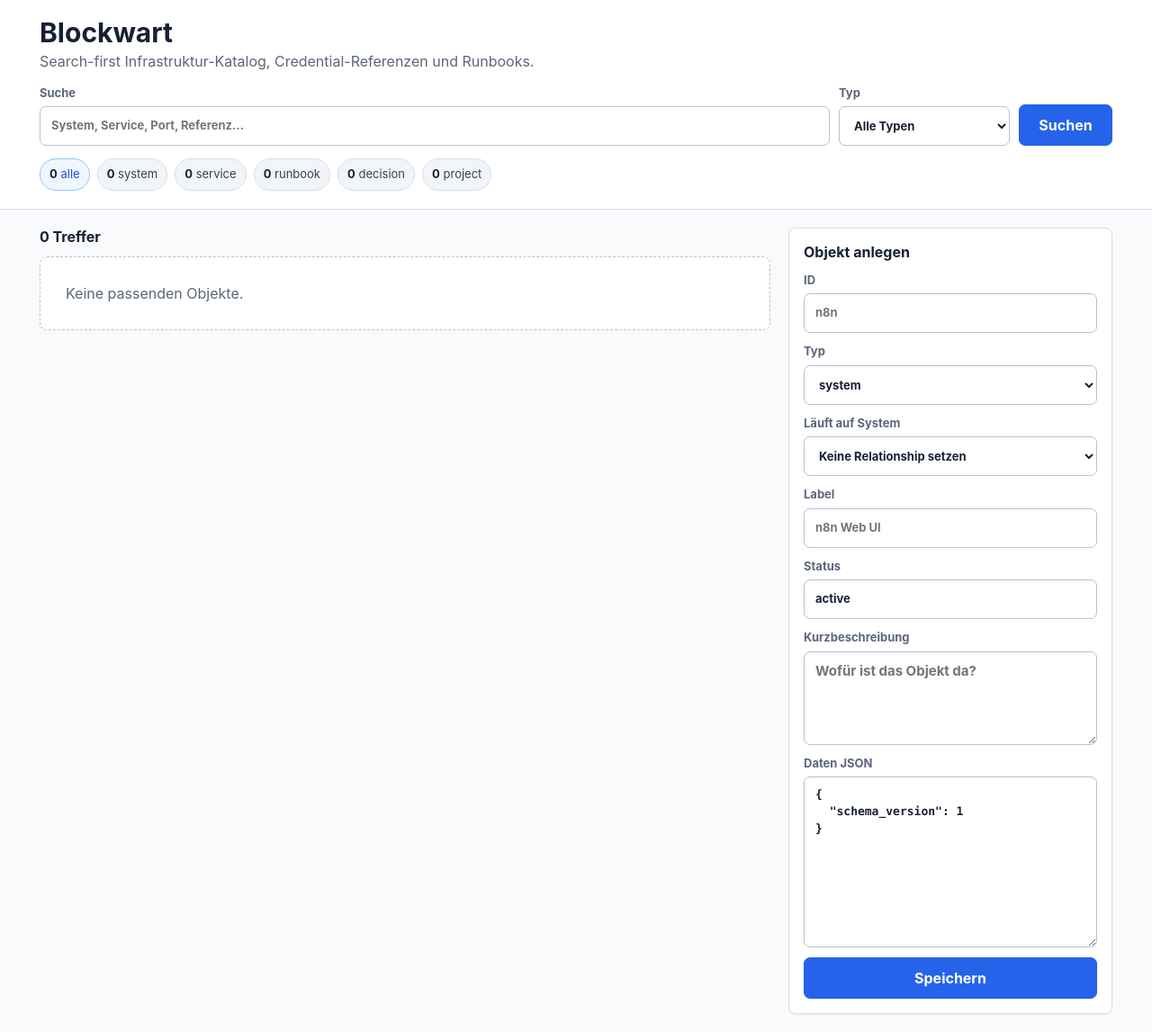
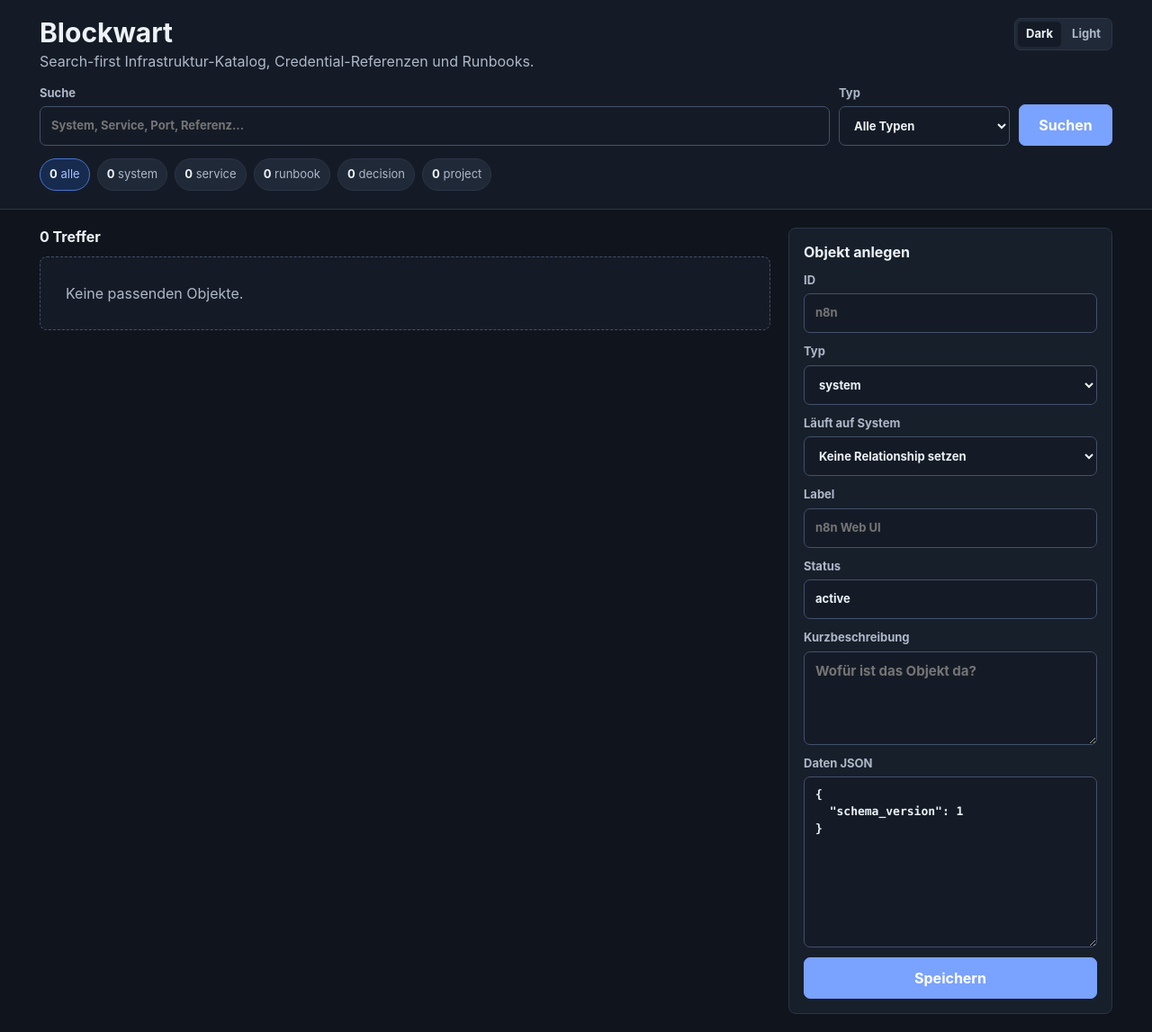
Before and after one commit to reisball/blockwart, a FastAPI app: page / in a window 1280 px wide. Shown: the whole page at 90% size. Run offline with FastAPI, Linux system fonts and the light colour scheme.

Commit message:
TASK-027: add dark mode toggle

```diff
--- a/pyproject.toml
+++ b/pyproject.toml
@@ -36,7 +36,7 @@ blockwart-seed = "blockwart.cli.seed:main"
 where = ["src"]
 
 [tool.setuptools.package-data]
-blockwart = ["ui/templates/*.html", "ui/static/*.css"]
+blockwart = ["ui/templates/*.html", "ui/static/*.css", "ui/static/*.js"]
 
 [tool.pytest.ini_options]
 testpaths = ["tests"]
--- a/src/blockwart/ui/static/app.css
+++ b/src/blockwart/ui/static/app.css
@@ -1,4 +1,32 @@
 :root {
+  color-scheme: dark;
+  --bg: #10141d;
+  --surface: #151b26;
+  --surface-muted: #202938;
+  --surface-raised: #171f2b;
+  --text: #edf2f8;
+  --muted: #aeb8c8;
+  --faint: #8290a3;
+  --border: #2b3546;
+  --border-strong: #42506a;
+  --primary: #7aa2ff;
+  --primary-strong: #a9c2ff;
+  --accent: #5eead4;
+  --danger: #ffb4aa;
+  --danger-bg: #3a1f22;
+  --focus: #fbbf24;
+  --hover-bg: #1c2533;
+  --active-bg: #172b4f;
+  --active-border: #4776d0;
+  --radius: 8px;
+  --shadow: 0 1px 2px rgba(15, 23, 42, 0.06);
+  --mono: ui-monospace, SFMono-Regular, Menlo, Consolas, monospace;
+  font-family: Inter, ui-sans-serif, system-ui, -apple-system, BlinkMacSystemFont, "Segoe UI", sans-serif;
+  background: var(--bg);
+  color: var(--text);
+}
+
+:root[data-theme="light"] {
   color-scheme: light;
   --bg: #f8fafc;
   --surface: #ffffff;
@@ -15,12 +43,10 @@
   --danger: #b42318;
   --danger-bg: #fff1f0;
   --focus: #f59e0b;
-  --radius: 8px;
+  --hover-bg: #fbfdff;
+  --active-bg: #eff6ff;
+  --active-border: #93c5fd;
   --shadow: 0 1px 2px rgba(15, 23, 42, 0.06);
-  --mono: ui-monospace, SFMono-Regular, Menlo, Consolas, monospace;
-  font-family: Inter, ui-sans-serif, system-ui, -apple-system, BlinkMacSystemFont, "Segoe UI", sans-serif;
-  background: var(--bg);
-  color: var(--text);
 }
 
 * {
@@ -81,6 +107,47 @@ a:hover {
   gap: 12px;
   align-items: flex-start;
   justify-content: space-between;
+}
+
+.top-actions {
+  display: flex;
+  flex-wrap: wrap;
+  gap: 10px;
+  align-items: center;
+  justify-content: flex-end;
+}
+
+.theme-toggle {
+  display: inline-flex;
+  gap: 3px;
+  min-height: 34px;
+  padding: 3px;
+  border: 1px solid var(--border);
+  border-radius: 7px;
+  background: var(--surface-muted);
+}
+
+.theme-option {
+  min-width: 0;
+  min-height: 28px;
+  padding: 4px 9px;
+  border: 0;
+  border-radius: 5px;
+  background: transparent;
+  color: var(--muted);
+  font-size: 13px;
+  font-weight: 750;
+}
+
+.theme-option:hover {
+  background: var(--hover-bg);
+  color: var(--text);
+}
+
+.theme-option[aria-pressed="true"] {
+  background: var(--surface);
+  color: var(--text);
+  box-shadow: var(--shadow);
 }
 
 h1,
@@ -199,7 +266,7 @@ button:hover,
 }
 
 .button-muted:hover {
-  background: #e2e8f0;
+  background: var(--hover-bg);
   border-color: var(--border-strong);
   color: var(--text);
 }
@@ -218,7 +285,7 @@ button:hover,
   border: 1px solid var(--border);
   background: var(--surface-muted);
   border-radius: 999px;
-  color: #344054;
+  color: var(--muted);
   font-size: 13px;
 }
 
@@ -228,8 +295,8 @@ button:hover,
 }
 
 .stat[aria-current="page"] {
-  border-color: #93c5fd;
-  background: #eff6ff;
+  border-color: var(--active-border);
+  background: var(--active-bg);
   color: var(--primary-strong);
 }
 
@@ -308,7 +375,7 @@ button:hover,
 
 .object-row:hover {
   border-color: var(--border-strong);
-  background: #fbfdff;
+  background: var(--hover-bg);
 }
 
 .kind,
--- /dev/null
+++ b/src/blockwart/ui/static/theme.js
@@ -0,0 +1,30 @@
+(() => {
+  const root = document.documentElement;
+  const storageKey = "blockwart-theme";
+
+  function normalizeTheme(theme) {
+    return theme === "light" ? "light" : "dark";
+  }
+
+  function applyTheme(theme) {
+    const normalizedTheme = normalizeTheme(theme);
+    if (normalizedTheme === "light") {
+      root.dataset.theme = "light";
+    } else {
+      root.removeAttribute("data-theme");
+    }
+    localStorage.setItem(storageKey, normalizedTheme);
+    document.querySelectorAll("[data-theme-value]").forEach((button) => {
+      button.setAttribute(
+        "aria-pressed",
+        button.dataset.themeValue === normalizedTheme ? "true" : "false",
+      );
+    });
+  }
+
+  document.querySelectorAll("[data-theme-value]").forEach((button) => {
+    button.addEventListener("click", () => applyTheme(button.dataset.themeValue));
+  });
+
+  applyTheme(localStorage.getItem(storageKey));
+})();
--- a/src/blockwart/ui/templates/index.html
+++ b/src/blockwart/ui/templates/index.html
@@ -4,7 +4,13 @@
     <meta charset="utf-8" />
     <meta name="viewport" content="width=device-width, initial-scale=1" />
     <title>{{ title }}</title>
+    <script>
+      if (localStorage.getItem("blockwart-theme") === "light") {
+        document.documentElement.dataset.theme = "light";
+      }
+    </script>
     <link rel="stylesheet" href="/static/app.css" />
+    <script src="/static/theme.js" defer></script>
   </head>
   <body>
     <header class="topbar">
@@ -13,6 +19,12 @@
           <div>
             <h1>Blockwart</h1>
             <div class="subtle">Search-first Infrastruktur-Katalog, Credential-Referenzen und Runbooks.</div>
+          </div>
+          <div class="top-actions">
+            <div class="theme-toggle" role="group" aria-label="Farbschema">
+              <button class="theme-option" type="button" data-theme-value="dark">Dark</button>
+              <button class="theme-option" type="button" data-theme-value="light">Light</button>
+            </div>
           </div>
         </div>
         <form class="toolbar" method="get" action="/">
```
Also changed, not shown: src/blockwart/ui/templates/object_detail.html (+13 -1 lines), tests/test_ui.py (+6 -0 lines).
